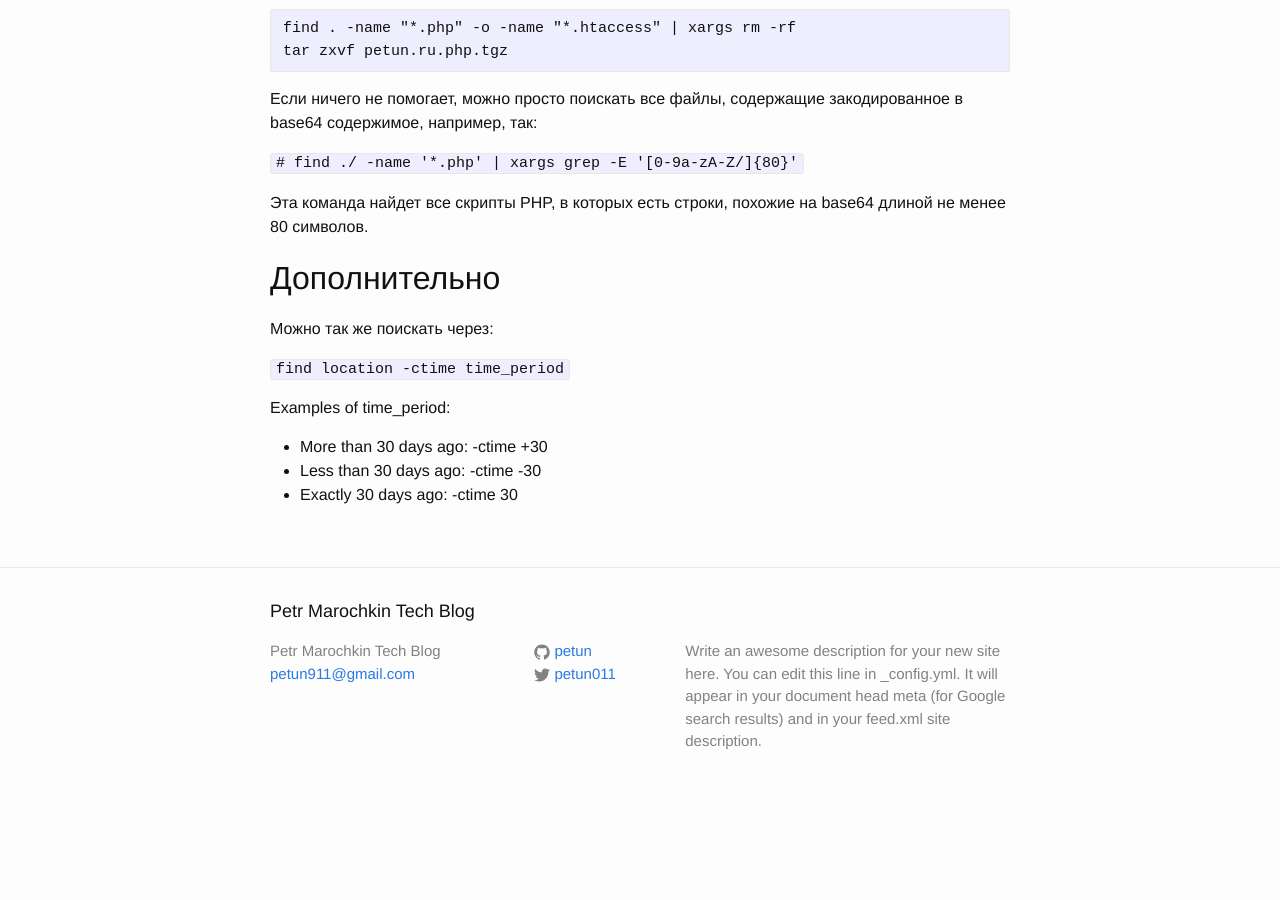
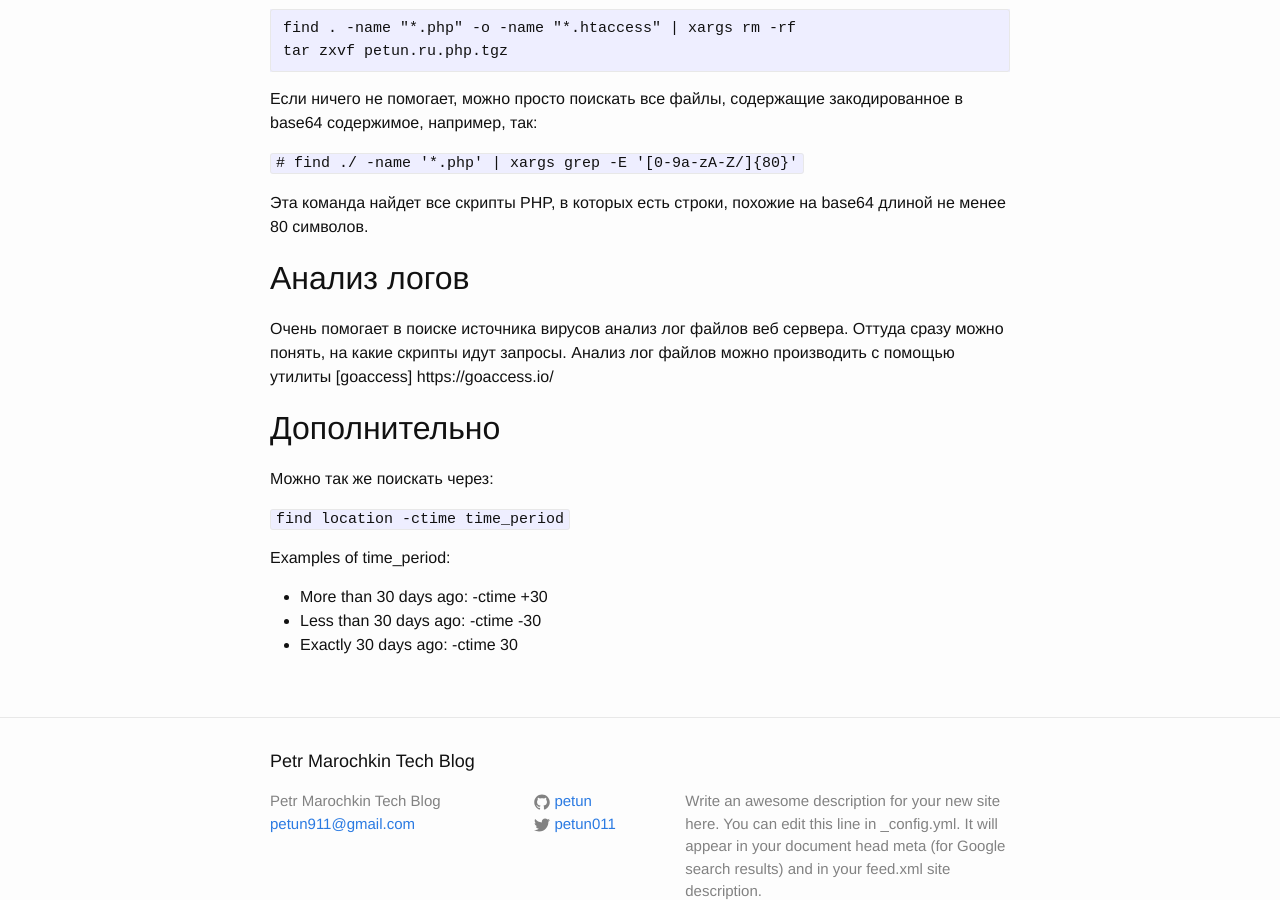
Before and after one commit to petun/petun.github.io, a Jekyll site: the page built from _posts/2017-10-10-hosting-virus-how-to.markdown, in a window 1280 px wide and 900 px high, scrolled down 692 px. Built offline with Jekyll 4.4.1, drawn with Linux system fonts in a browser that asks for light colours; before the commit the page ends 1505 px from its top, so only the background shows below that.

Commit message:
Update 2017-10-10-hosting-virus-how-to.markdown

```diff
--- a/_posts/2017-10-10-hosting-virus-how-to.markdown
+++ b/_posts/2017-10-10-hosting-virus-how-to.markdown
@@ -42,6 +42,11 @@ tar zxvf petun.ru.php.tgz
 
 Эта команда найдет все скрипты PHP, в которых есть строки, похожие на base64 длиной не менее 80 символов.
 
+
+## Анализ логов
+
+Очень помогает в поиске источника вирусов анализ лог файлов веб сервера. Оттуда сразу можно понять, на какие скрипты идут запросы. Анализ лог файлов можно производить с помощью утилиты [goaccess] https://goaccess.io/
+
 ## Дополнительно
 
 Можно так же поискать через:
```
